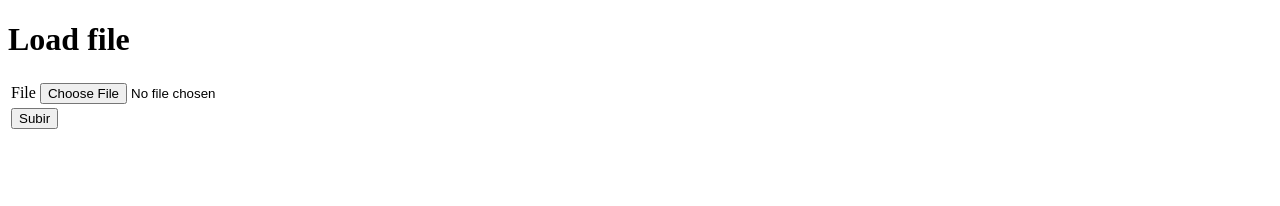
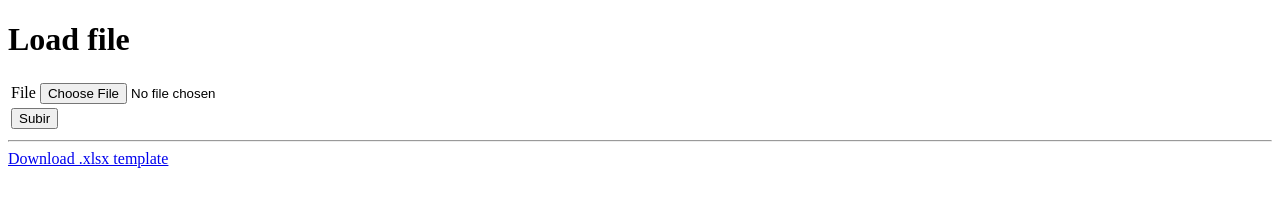
Before and after one commit to whalther/dialogflowIntents, a plain HTML site: page index.html in a window 1280 px wide. Drawn offline with Linux system fonts and the light colour scheme.

Commit message:
Template

```diff
--- a/index.html
+++ b/index.html
@@ -9,5 +9,7 @@
         <tr><td colspan="2"><input type="submit" value="Subir"></td></tr>
     </table>
 </form>
+<hr>
+<a href="https://whalther.github.io/dialogflowIntents/TemplateIntents.xlsx">Download .xlsx template</a>
 </body>
 </html>
```
